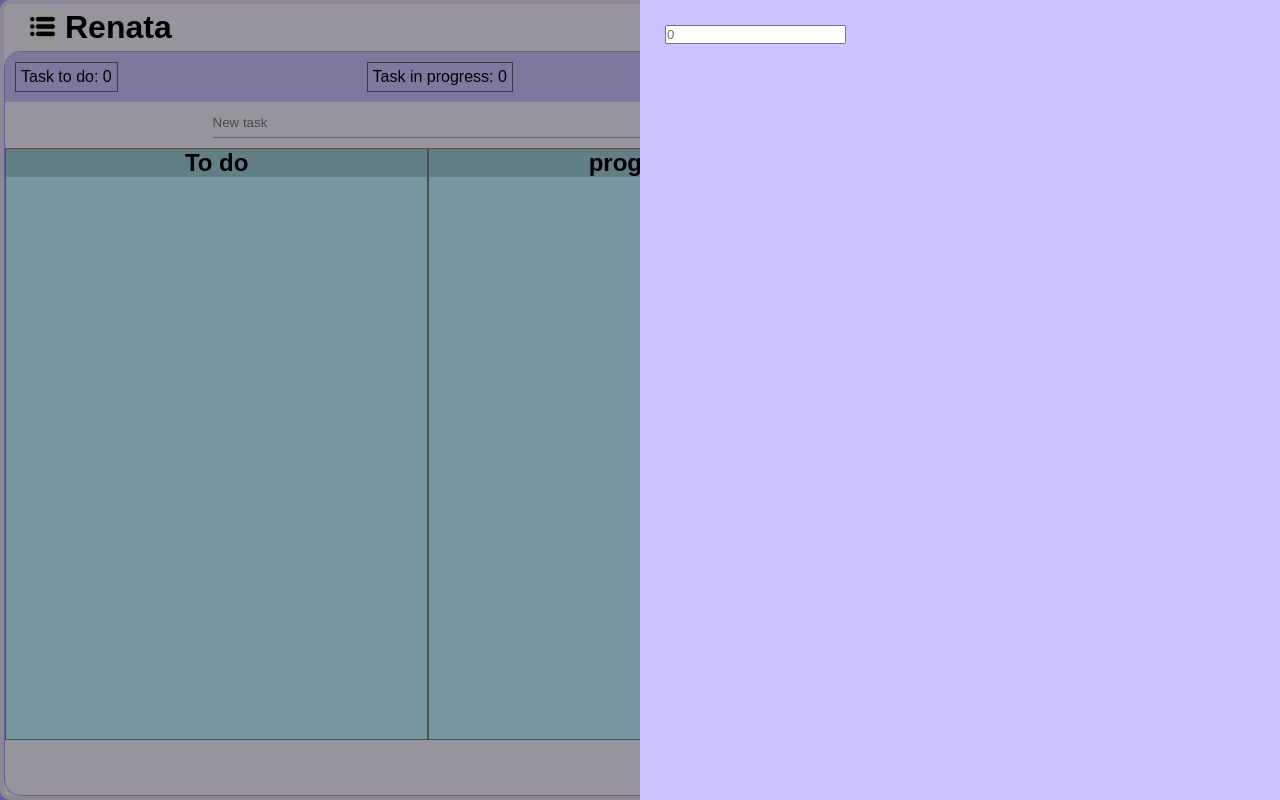
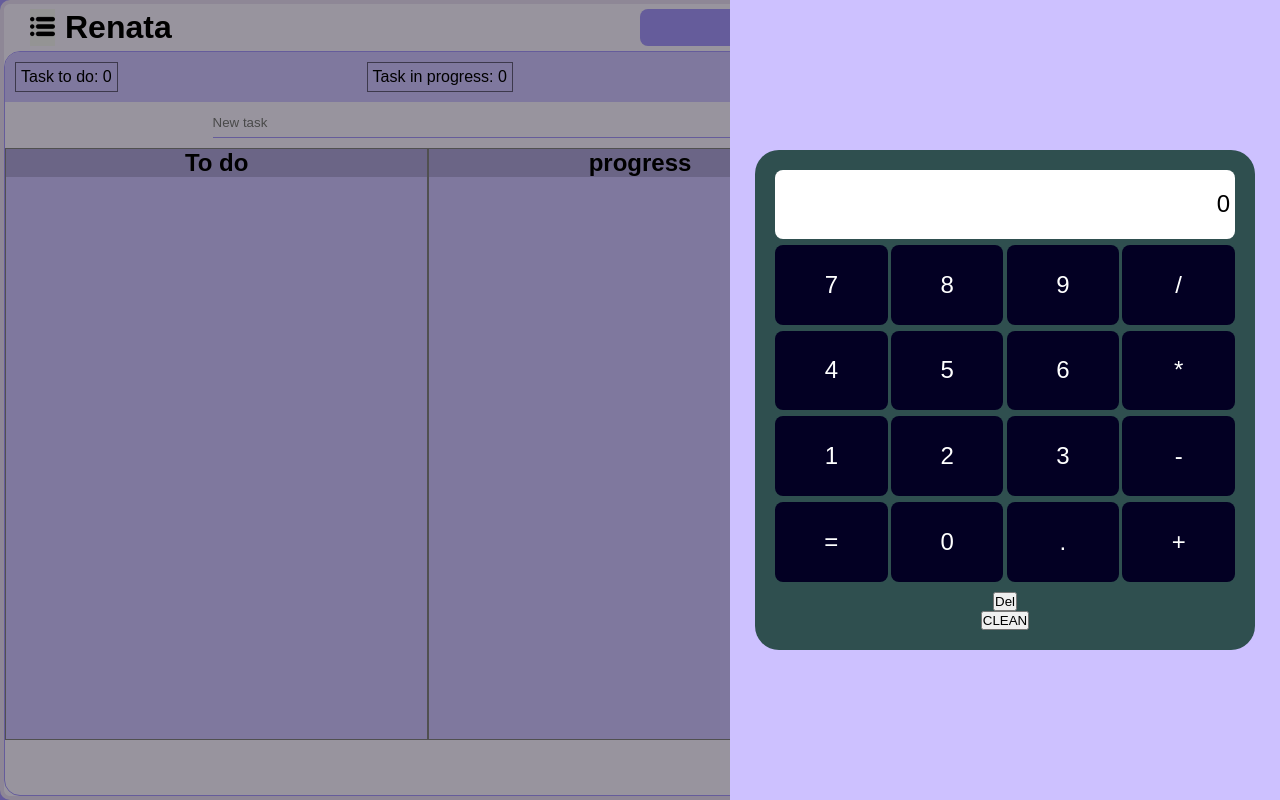
Before and after one commit to emersonmm20/RenataApp, a React (Create React App) app: page / in a window 1280 px wide. Both pictures are taken after a click on the item "calculator". Built offline with nearby package versions, Linux system fonts and the light colour scheme; the HTML template or start-up script is replaced by a standard one.

Commit message:
ligeros cambios en el diseño e inicios de la calculadora.

```diff
--- a/src/App.js
+++ b/src/App.js
@@ -29,7 +29,7 @@ function App() {
           <ul>
             <li className='header-option' onClick={displayTool}><button onClick={()=>setTool(<Calc/>)}>calculator</button></li>
             <li className='header-option' onClick={displayTool}><button onClick={()=>setTool(<Note/>)}>note</button></li>
-            <li className='header-option' onClick={displayTool}><button onClick={()=>setTool(<RuleOfThree/>)}>rule of three</button></li>
+            {/* <li className='header-option' onClick={displayTool}><button onClick={()=>setTool(<RuleOfThree/>)}>rule of three</button></li> */}
 
           </ul>
         </div>
--- a/src/components/tasks.css
+++ b/src/components/tasks.css
@@ -80,7 +80,7 @@
     display: flex;
     flex-direction: column;
     align-items: start;
-    background-color: rgba(0, 255, 255, 0.235);
+    background-color: var(--grey);
     border: grey 1px solid;
     height: 74vh;
     overflow-y: scroll;
--- /dev/null
+++ b/src/components/tools/ButtonCalc.js
@@ -0,0 +1,8 @@
+
+export const Button=({content,setDisplay})=>{
+    return(
+        <button className="calc-button" onClick={()=>setDisplay(content)}>{content}</button>
+    )
+
+
+}
--- a/src/components/tools/Calc.js
+++ b/src/components/tools/Calc.js
@@ -1,16 +1,46 @@
+import { useState } from "react"
+import { Button } from "./ButtonCalc"
+import './calc.css'
+
 
 
 export const Calc=()=>{
+    const [display,setDisplay]=useState("0")
+    const clean=()=>setDisplay("0")
+    const del =()=>setDisplay(display.slice(0,display.length-1))
+    const numbers="0123456789"
+    const sign="/*-+="
     const pressButon=(b)=>{
         return (0)
 
     }
+    const addChar=(c)=>{
+        if(display=="0"){
+            setDisplay(c)
+        }
+        else{
+            setDisplay(`${display}${c}`)
+        }
+        console.log()
+
+    }
+
+
     return (
-        <div className="tool calc-container" onClick={(e)=>e.stopPropagation()}>
-            <div id="display-calc">
-                <input type="text" placeholder="0"/>
+        <div className="tool" onClick={(e)=>e.stopPropagation()}>
+            <div className="calc-container" >
+                <div id="display-calc">
+                    <p onKeyDown={(e)=>addChar(e.key)}>{display}</p>
+                </div>
+                <div id="buttons-calc">
+                    {"789/456*123-=0.+".split('').map(n => <Button content={n} setDisplay={addChar}/>)}
+
+                </div>
+                <button onClick={del}>Del</button>
+                <button onClick={clean}>CLEAN</button>
             </div>
-            <div id="buttons-calc"></div>
-        </div>
+
+            </div>
+
     )
 }
--- /dev/null
+++ b/src/components/tools/calc.css
@@ -0,0 +1,68 @@
+.calc-container{
+    background-color: darkslategrey;
+    display: flex;
+    flex-direction: column;
+    align-items: center;
+    padding: 20px;
+    max-width: 800px;
+    min-width: 500px;
+    min-height: 500px;
+    max-height: 1000px;
+    border-radius: 24px;
+}
+
+.calc-button{
+
+
+}
+.calc-container p, #display-calc,#buttons-calc{
+    width: 100%;
+}
+#display-calc p {
+    background-color: #fff;
+    display: flex;
+    align-items: center;
+    justify-content: end;
+    text-align: right;
+    padding: 10px 5px;
+    border-radius: 8px;
+    border: none;
+    margin-bottom: 10px;
+    height: 100%;
+    font-size: 24px;
+}
+#display-calc p:focus{
+    border: none;
+    outline: none;
+    background-color: #f5f5f5;
+}
+#buttons-calc{
+    display: flex;
+    justify-content: space-between;
+    flex: 1;
+    align-items: stretch;
+    flex-wrap: wrap;
+    margin-bottom: 10px;
+}
+#display-calc{
+    flex: .2;
+}
+
+.calc-button{
+    width: 24.5%;
+    font-size: 24px;
+    margin-top: 6px;
+    background-color: #030023;
+    color:#fff;
+    border: none;
+    border-radius: 8px;
+
+    transition: .5s;
+
+}
+.calc-button:hover{
+    background-color: lightblue;
+    color: #000;
+    transition: .5s;
+    cursor: pointer;
+}
--- a/src/components/tools/tool.css
+++ b/src/components/tools/tool.css
@@ -15,16 +15,20 @@ justify-content: flex-end;
 background-color: #00000061;
 }
 .tool{
+overflow: hidden;
 display: flex;
 flex-direction: column;
+justify-content: center;
+align-items: center;
 background-color: var(--grey);
-width: 50%;
+max-width: 70%;
 height: 100%;
 padding: 25px;
 
 }
 .tool ul{
 height: 80%;
+width: 100%;
 overflow-y: scroll;
 }
 .tool .universal-input{
@@ -36,45 +40,3 @@ overflow-y: scroll;
     text-align: justify;
     line-break: normal;
 }
-
-
-
-#calc{
-    display: flex;
-    flex-direction: column;
-    width: 100%;
-    background-color: darkgray;
-    max-width: 500px;
-    margin: auto;
-    padding: 20px;
-    border-radius: 16px;
-
-}
-#calc ul{
-    display: flex;
-    flex-direction: column;
-    overflow-y: visible;
-}
-#calc input[type="text"]{
-    width: 100%;
-    border: none;
-    border-bottom: solid 2px #000;
-    background-color: #e3e3e3;
-    text-align: end;
-    padding: 10px 5px;
-}
-#calc input[type="text"]:focus{
-    background-color: #fff;
-    outline: none;
-}
-#calc ul li{
-    display: flex;
-    flex: 1;
-}
-#calc ul li button{
-    flex: 1;
-    padding: 10px 0;
-    border-radius: 8px;
-    margin: 5px 2px;
-    border: none;
-}
```
